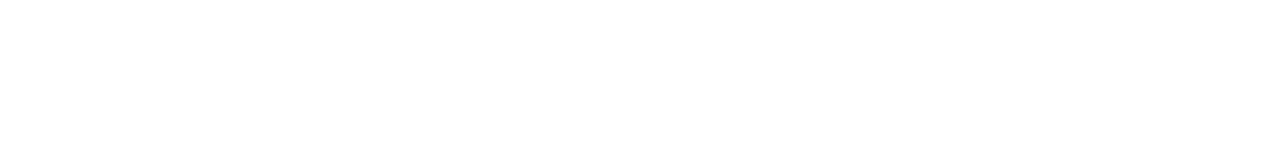
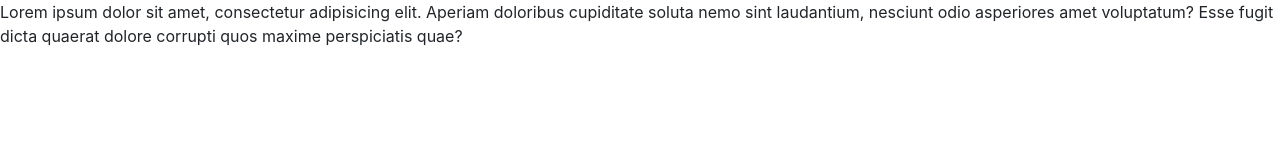
Before and after one commit to hassanarifbinarif/s1-web-tech, a plain HTML site: page index.html in a window 1280 px wide. Drawn offline with nearby package versions, Linux system fonts and the light colour scheme.

Commit message:
Update index.html

```diff
--- a/index.html
+++ b/index.html
@@ -10,6 +10,7 @@
     <link rel="stylesheet" href="https://stackpath.bootstrapcdn.com/bootstrap/4.3.1/css/bootstrap.min.css" integrity="sha384-ggOyR0iXCbMQv3Xipma34MD+dH/1fQ784/j6cY/iJTQUOhcWr7x9JvoRxT2MZw1T" crossorigin="anonymous">
   </head>
   <body>
+      <p>Lorem ipsum dolor sit amet, consectetur adipisicing elit. Aperiam doloribus cupiditate soluta nemo sint laudantium, nesciunt odio asperiores amet voluptatum? Esse fugit dicta quaerat dolore corrupti quos maxime perspiciatis quae?</p>
 
     <!-- Optional JavaScript -->
     <!-- jQuery first, then Popper.js, then Bootstrap JS -->
```
